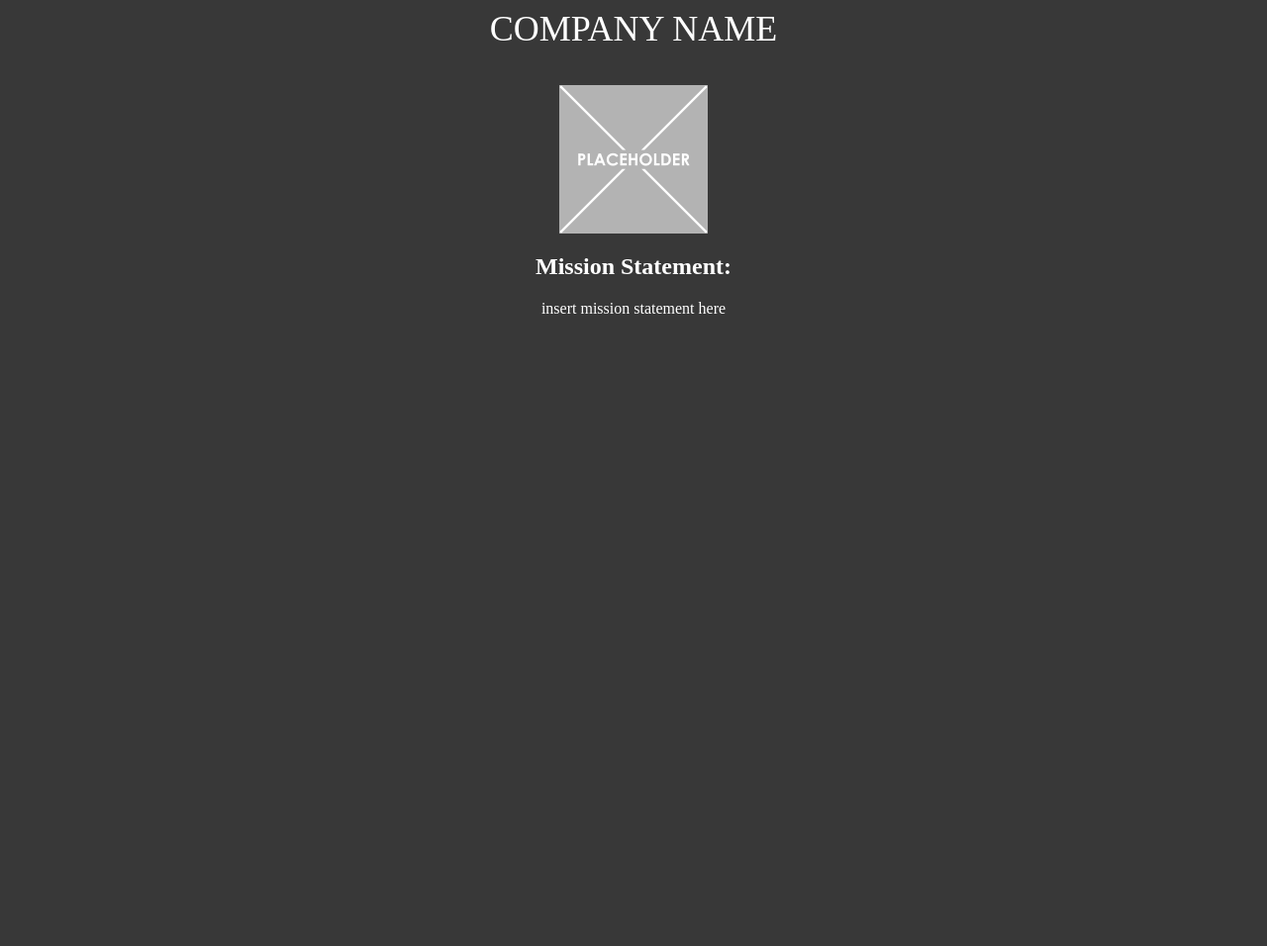
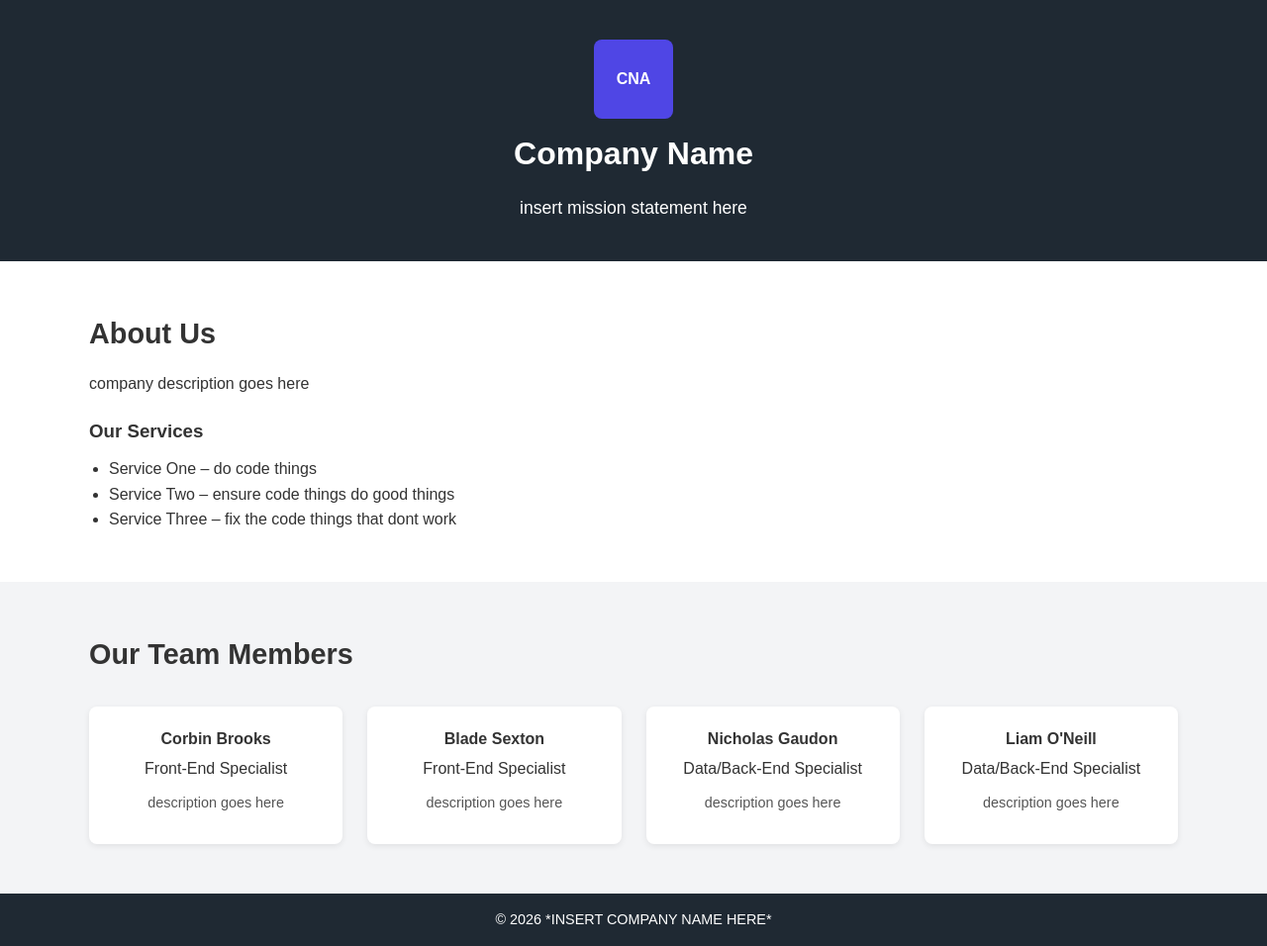
Before and after one commit to Myo0/Capstone-Assignment-1, a website: page index.html in a window 1280 px wide. Shown: the whole page at 99% size. Before the commit the page ends 800 px from the top, so only its background shows below. Drawn offline with Linux system fonts and the light colour scheme.

Commit message:
Main design of site done, assets folder on standby for when an actual logo is created.

```diff
--- a/index.html
+++ b/index.html
@@ -3,35 +3,208 @@
 <head>
     <meta charset="UTF-8">
     <meta name="viewport" content="width=device-width, initial-scale=1.0">
-    <title>COMPANY NAME</title>
+    <title>Company Name</title>
+    <link rel="stylesheet" href="style.css">
 </head>
 <body>
-    <header>
-        COMPANY NAME
+
+    <header class="header">
+        <div class="container">
+            <div class="branding">
+                <div class="logo">CNA</div>
+                <h1 class="company-name">Company Name</h1>
+            </div>
+            <p class="mission-statement">
+                insert mission statement here
+            </p>
+        </div>
     </header>
-    <img src="/assets/logo.png" class="logo">
-    <h2>Mission Statement:</h2>
-    <p>
-        insert mission statement here
-    </p>
-</body>
 
-<style>
+    <section class="section">
+        <div class="container">
+            <h2>About Us</h2>
+            <p>
+                company description goes here
+            </p>
+
+            <h3>Our Services</h3>
+            <ul class="services-list">
+                <li>Service One – do code things</li>
+                <li>Service Two – ensure code things do good things</li>
+                <li>Service Three – fix the code things that dont work</li>
+            </ul>
+        </div>
+    </section>
+
+    <section class="section alt-background">
+        <div class="container">
+            <h2>Our Team Members</h2>
+
+        <div class="team-grid">
+            <div class="team-member">
+                <h4>Corbin Brooks</h4>
+                <p>Front-End Specialist</p>
+                <p class="bio">
+                    description goes here
+                </p>
+            </div>
+
+            <div class="team-member">
+                <h4>Blade Sexton</h4>
+                <p>Front-End Specialist</p>
+                <p class="bio">
+                    description goes here
+                </p>
+            </div>
+
+            <div class="team-member">
+                <h4>Nicholas Gaudon</h4>
+                <p>Data/Back-End Specialist</p>
+                <p class="bio">
+                    description goes here
+                </p>
+            </div>
+
+            <div class="team-member">
+                <h4>Liam O'Neill</h4>
+                <p>Data/Back-End Specialist</p>
+                <p class="bio">
+                    description goes here
+                </p>
+            </div>
+        </div>
+        </div>
+    </section>
+
+    <footer class="footer">
+        <div class="container">
+            <p>&copy; 2026 *INSERT COMPANY NAME HERE*</p>
+        </div>
+    </footer>
+
+
+    <style>
+    * {
+        margin: 0;
+        padding: 0;
+        box-sizing: border-box;
+    }
+
     body {
-        background: #383838;
-        color:white;
+        font-family: Arial, Helvetica, sans-serif;
+        line-height: 1.6;
+        color: #333;
+        background-color: #ffffff;
+        display: flex;
+        flex-direction: column;
+    }
+
+    html, body {
+        height: 100%;
+    }
+
+    .container {
+        width: 90%;
+        max-width: 1100px;
+        margin: 0 auto;
+    }
+
+    .header {
+        background-color: #1f2933;
+        color: #ffffff;
+        padding: 40px 0;
         text-align: center;
     }
-    header {
+
+    .branding {
+        display: flex;
+        flex-direction: column;
+        align-items: center;
+        margin-bottom: 15px;
+    }
+
+    .logo {
+        width: 80px;
+        height: 80px;
+        background-color: #4f46e5;
+        color: #ffffff;
+        display: flex;
+        align-items: center;
+        justify-content: center;
+        font-weight: bold;
+        border-radius: 8px;
+        margin-bottom: 10px;
+    }
+
+    .company-name {
+        font-size: 2rem;
+    }
+
+    .mission-statement {
+        font-size: 1.1rem;
+        max-width: 700px;
+        margin: 0 auto;
+    }
+
+    .section {
+        padding: 50px 0;
+    }
+
+    .section h2 {
+        margin-bottom: 15px;
+        font-size: 1.8rem;
+    }
+
+    .section h3 {
+        margin-top: 20px;
+        margin-bottom: 10px;
+    }
+
+    .section p {
+        margin-bottom: 10px;
+    }
+
+    .alt-background {
+        background-color: #f3f4f6;
+    }
+
+    .services-list {
+        list-style-type: disc;
+        padding-left: 20px;
+    }
+
+    .team-grid {
+        display: grid;
+        grid-template-columns: repeat(auto-fit, minmax(220px, 1fr));
+        gap: 25px;
+        margin-top: 30px;
+    }
+
+    .team-member {
+        background-color: #ffffff;
+        padding: 20px;
+        border-radius: 8px;
         text-align: center;
-        font-size: 36px;
+        box-shadow: 0 2px 6px rgba(0, 0, 0, 0.08);
     }
-    .logo {
-        width: 150px;
-        height: auto;
-        display: block;
-        margin: 0 auto;
-        padding-top: 36px;
+
+    .team-member h4 {
+        margin-bottom: 5px;
     }
-</style>
+
+    .bio {
+        font-size: 0.9rem;
+        color: #555;
+    }
+
+    .footer {
+        margin-top: auto;
+        background-color: #1f2933;
+        color: #ffffff;
+        text-align: center;
+        padding: 15px 0;
+        font-size: 0.9rem;
+    }
+    </style>
+</body>
 </html>
```
